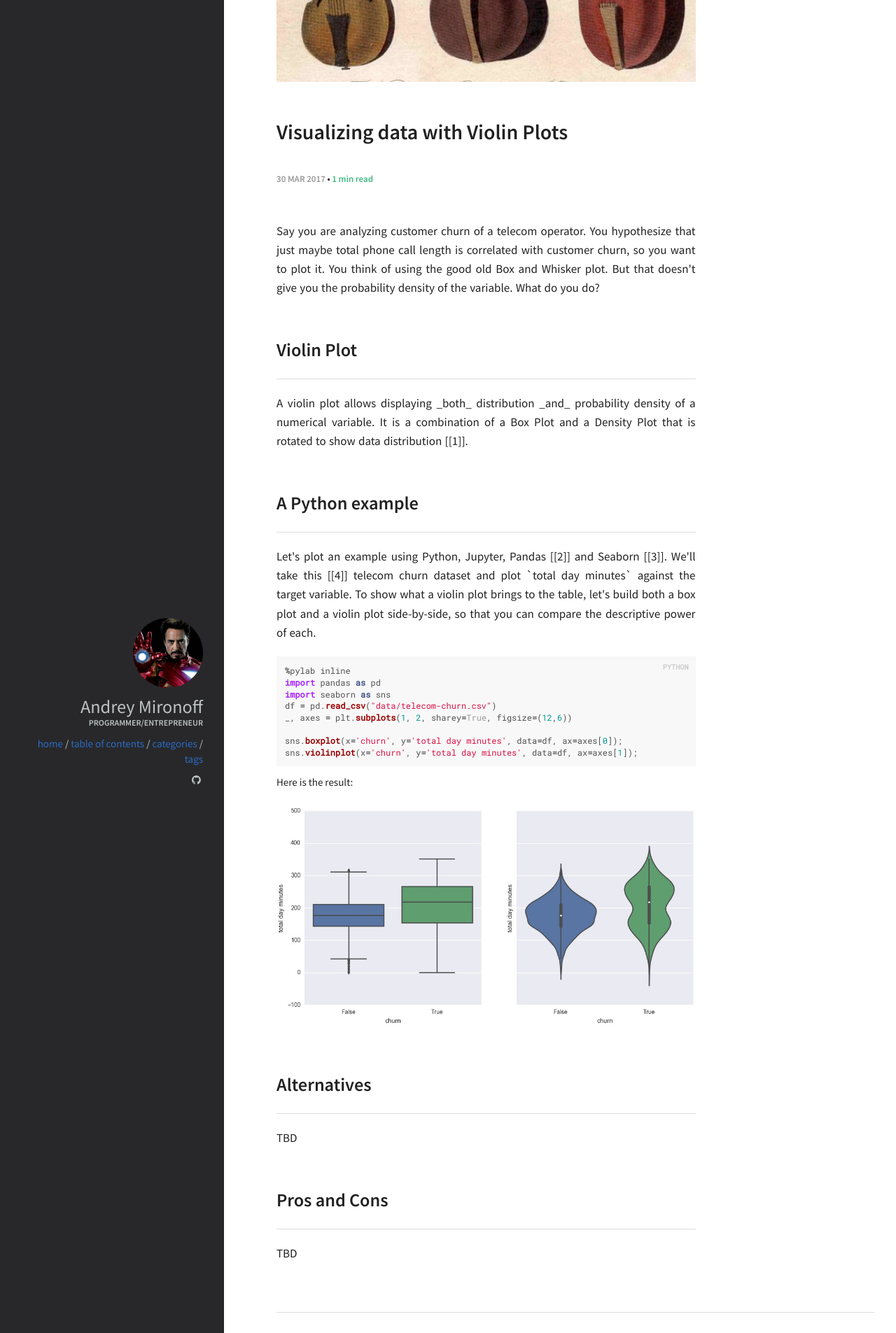
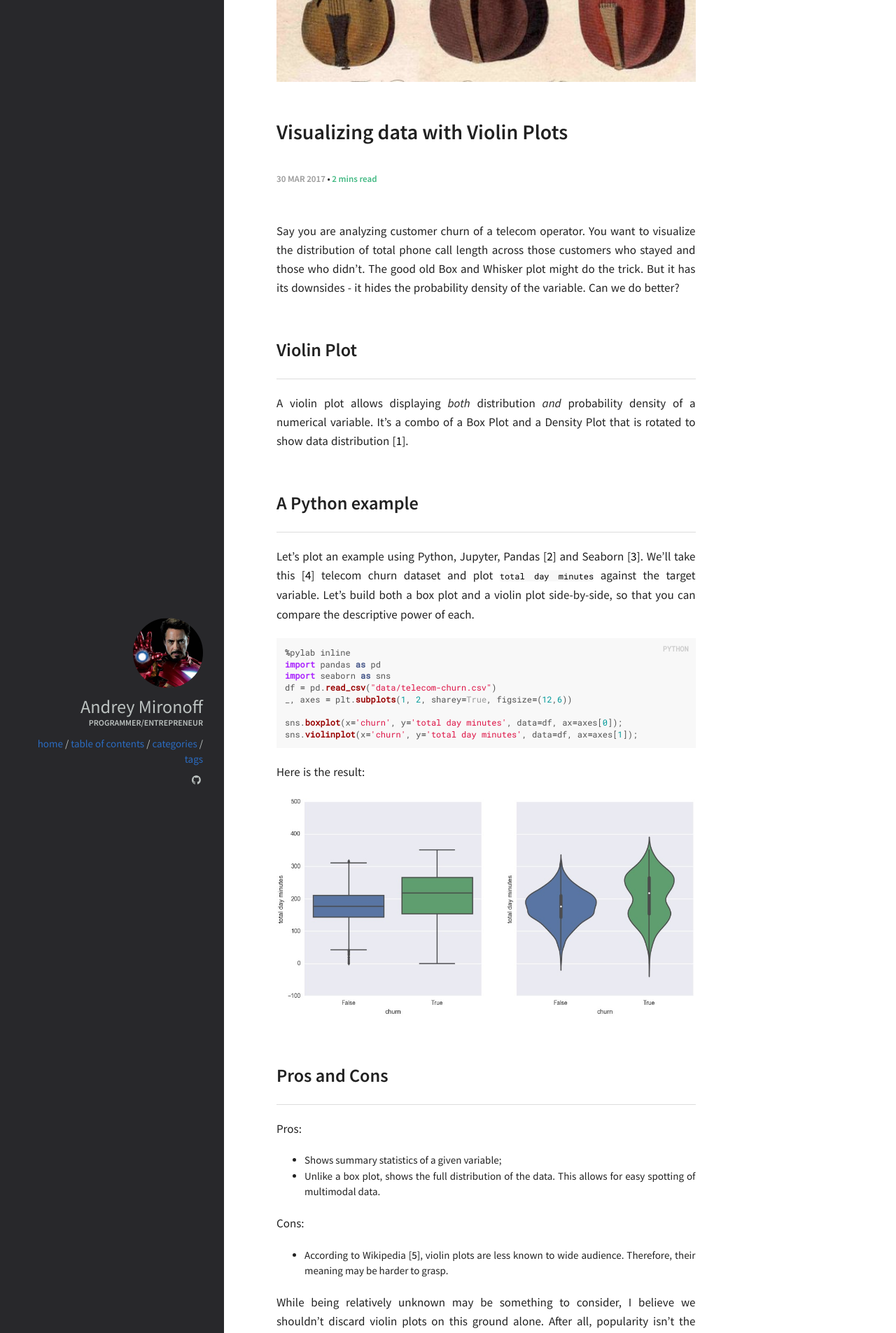
Before and after one commit to amironoff/amironoff.github.io, a Jekyll site: the page built from _posts/2017-03-30-violin-plot.markdown, in a window 1280 px wide. Shown: the part 411-2316 px from the top of the page at 70% size. Built offline with Jekyll 4.4.1, drawn with Linux system fonts in a browser that asks for light colours; some of the changed text lies outside the part shown.

Commit message:
Finish the post about violin plots

```diff
--- a/_posts/2017-03-30-violin-plot.markdown
+++ b/_posts/2017-03-30-violin-plot.markdown
@@ -3,8 +3,8 @@ layout: post
 title: "Visualizing data with Violin Plots"
 excerpt: "Say you are analyzing customer churn of a telecom operator. You want to visualize the distribution
 of total phone call length across those customers who stayed and those who didn't.
-You think of using the good old Box and Whisker plot. But that doesn't give you the probability density of the variable.
-What do you do?"
+The good old Box and Whisker plot might do the trick. But it has its downsides - it hides the probability density of the variable.
+Can we do better?"
 category: Machine Learning
 tags: [exploratory-data-analysis, plot, seaborn]
 comments: true
@@ -12,27 +12,25 @@ image:
   feature: violin-plot/violin-cello.jpg
 ---
 
-<p>
-Say you are analyzing customer churn of a telecom operator. You hypothesize that just maybe
-total phone call length is correlated with customer churn, so you want to plot it.
-You think of using the good old Box and Whisker plot. But that doesn't give you the probability density of the variable.
-What do you do?
-</p>
+
+Say you are analyzing customer churn of a telecom operator. You want to visualize the distribution
+of total phone call length across those customers who stayed and those who didn't.
+The good old Box and Whisker plot might do the trick. But it has its downsides - it hides the probability density of the variable.
+Can we do better?
+
 
 ## Violin Plot
-<p>
-A violin plot allows displaying _both_ distribution _and_ probability density of a numerical variable.
-It is a combination of a Box Plot and a Density Plot that is rotated to show data distribution [[1]].
-</p>
+
+A violin plot allows displaying _both_ distribution _and_ probability density of a numerical variable. It's a combo of a Box Plot and a Density Plot that is rotated to show data distribution [[1]].
+
 
 ## A Python example
-<p>
+
 Let's plot an example using Python, Jupyter, Pandas [[2]] and Seaborn [[3]]. We'll take this [[4]] telecom churn dataset
-and plot `total day minutes` against the target variable. To show what a violin plot brings to the table,
-let's build both a box plot and a violin plot side-by-side,
+and plot `total day minutes` against the target variable. Let's build both a box plot and a violin plot side-by-side,
 so that you can compare the descriptive power of each.
-</p>
-<p>
+
+
 {% highlight python %}
 
 %pylab inline
@@ -47,20 +45,32 @@ sns.violinplot(x='churn', y='total day minutes', data=df, ax=axes[1]);
 {% endhighlight %}
 
 Here is the result:
-</p>
+
 
 ![Box and Whiskers vs Violin Plot]({{ site.url }}/img/violin-plot/violin-plot-vs-boxplot.jpg)
 
-
-## Alternatives
-
-TBD
-
 ## Pros and Cons
 
-TBD
+Pros:
+
++ Shows summary statistics of a given variable;
++ Unlike a box plot, shows the full distribution of the data. This allows for easy spotting of multimodal data.
+
+Cons:
+- According to Wikipedia [[5]], violin plots are less known to wide audience. Therefore, their meaning may be harder to grasp.
+
+While being relatively unknown may be something to consider, I believe we shouldn't discard violin plots on this ground alone. After all, popularity isn't the most important evaluation criterion, nor is it set in stone.
+Take Miley Cyrus for example. Is she more popular nowadays than e.g. Linus Pauling? Probably. Who did more good for our society? I'll let the interested readers answer that question on their own :)
+
+## Cool, where do I learn more?
+
+Have a look at Seaborn violin plot documentation [[6]]. It includes more examples and is
+pretty accessible.
+
 
 [1]: http://www.datavizcatalogue.com/methods/violin_plot.html
 [2]: http://pandas.pydata.org/
 [3]: https://seaborn.pydata.org/
 [4]: https://bigml.com/user/francisco/gallery/dataset/5163ad540c0b5e5b22000383
+[5]: https://en.wikipedia.org/wiki/Violin_plot
+[6]: https://seaborn.pydata.org/generated/seaborn.violinplot.html?highlight=violin#seaborn.violinplot
```
